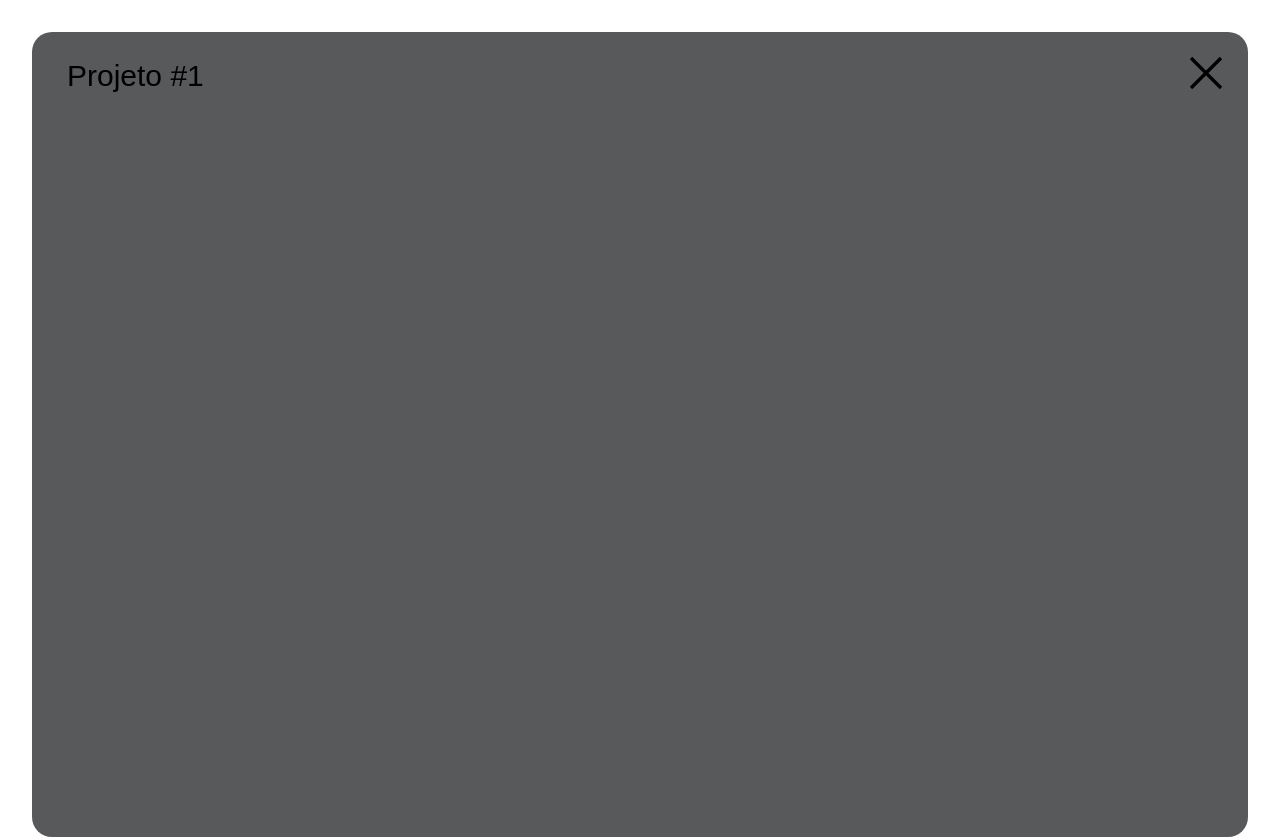
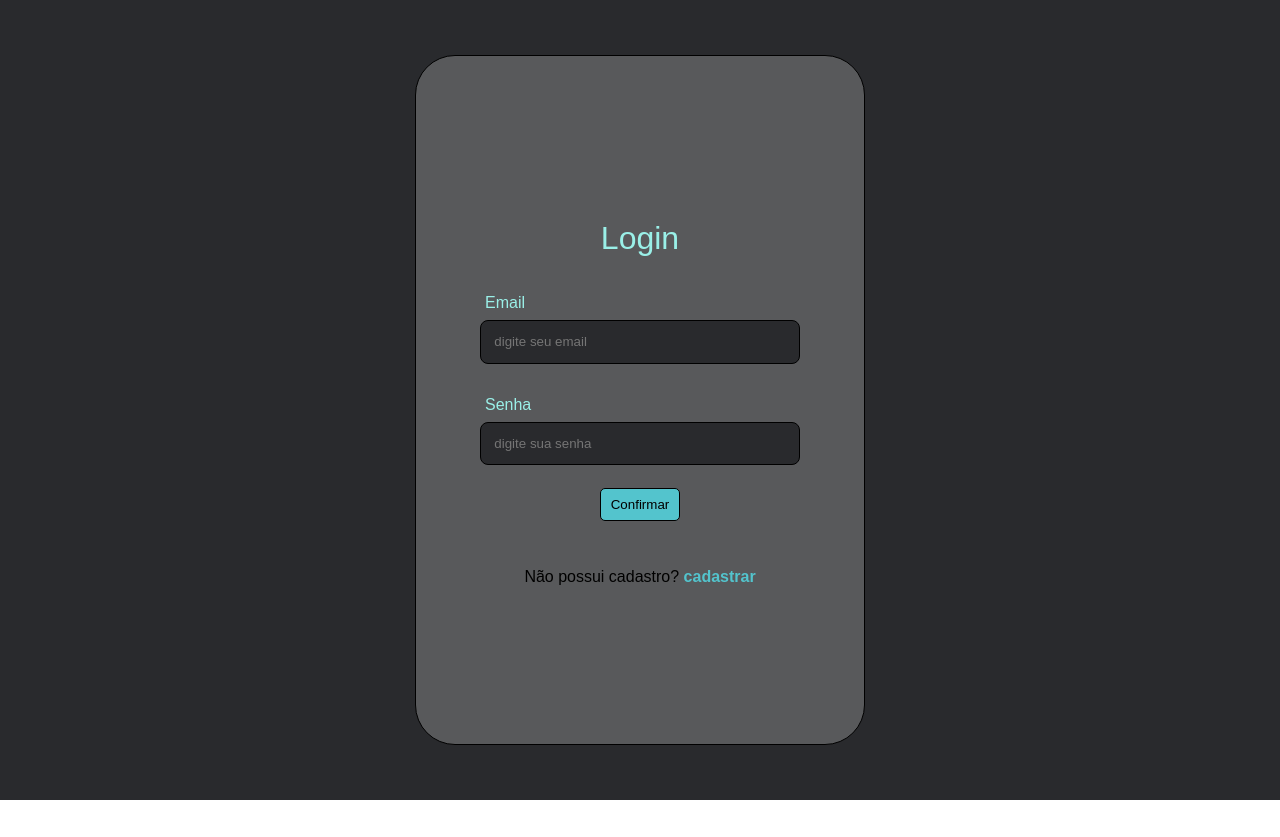
Before and after one commit to MirageGroup/API_MirageGroup_3sem, a React (Vite) app: page / in a window 1280 px wide. After the commit the page ends 800 px from the top, so only its background shows below. Built offline with nearby package versions, Linux system fonts and the light colour scheme.

Commit message:
att color css

```diff
--- a/src/App.tsx
+++ b/src/App.tsx
@@ -12,8 +12,8 @@ function App() {
 
   return (
   <>
-  {/* <Screen></Screen> */}
-  <Background></Background>
+   <Screen></Screen>
+
   </>
 
 
--- a/src/components/Login_screen/screen.scss
+++ b/src/components/Login_screen/screen.scss
@@ -1,7 +1,7 @@
 .screen{
     width: 100vw;
     height: 100vh;
-    background-color:#414F4A;
+    background-color:#292a2d;
     display: flex;
     align-items: center;
     text-align: center;
--- a/src/components/Login_screen/screen.tsx
+++ b/src/components/Login_screen/screen.tsx
@@ -7,7 +7,6 @@ import { Recovery_screen } from '../Recovery_screen/screen';
 export function Screen(){
     return(
         <div className="screen">
-            <img className='screen_img' src={ImagemLogin} alt="login_img" />
             <Login></Login>
         </div>
 
```
